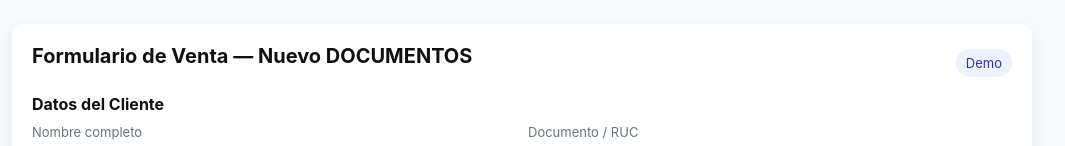
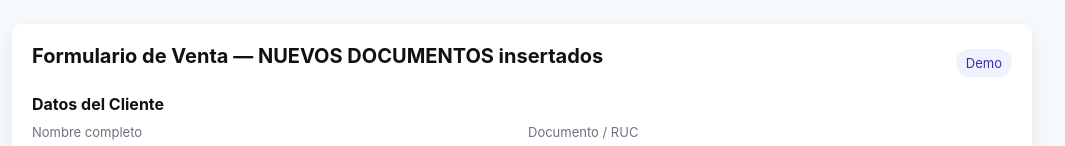
Before and after one commit to luisgabrielespinosaruiz/GabrielEspinosa, a plain HTML site: page index.html in a window 1280 px wide. Shown: the top 146 px of the page, without its empty margins (118-1183 px from the left). Drawn offline with Linux system fonts and the light colour scheme.

Commit message:
Actualizando el proyecto

```diff
--- a/index.html
+++ b/index.html
@@ -32,7 +32,7 @@
 <body>
   <div class="container">
     <div class="top-actions">
-      <h1>Formulario de Venta — Nuevo DOCUMENTOS</h1>
+      <h1>Formulario de Venta — NUEVOS DOCUMENTOS insertados</h1>
       <div>
         <span class="badge">Demo</span>
       </div>
```
